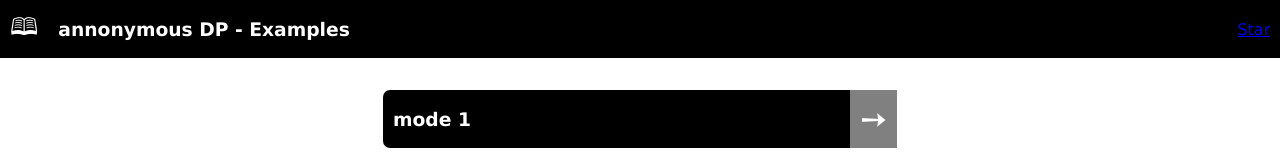
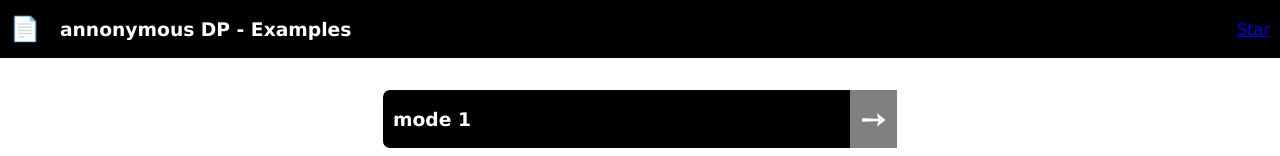
Before and after one commit to rizmyabdulla/Anonymous-dp, a website: page demo/index.html in a window 1280 px wide. Shown: the top 156 px of the page. Drawn offline with Linux system fonts and the light colour scheme.

Commit message:
Nnpm published

```diff
--- a/demo/index.html
+++ b/demo/index.html
@@ -13,7 +13,7 @@
         title="Docs"
         href="https://rizmyabdulla.github.io/Anonymous-dp/"
         id="docs-btn"
-        >&#128366;</a
+        >&#128196;</a
       >
       <div class="p-head">
         <h3>annonymous DP - Examples</h3>
```
Also changed, not shown: package.json (added, +22 -0 lines).
